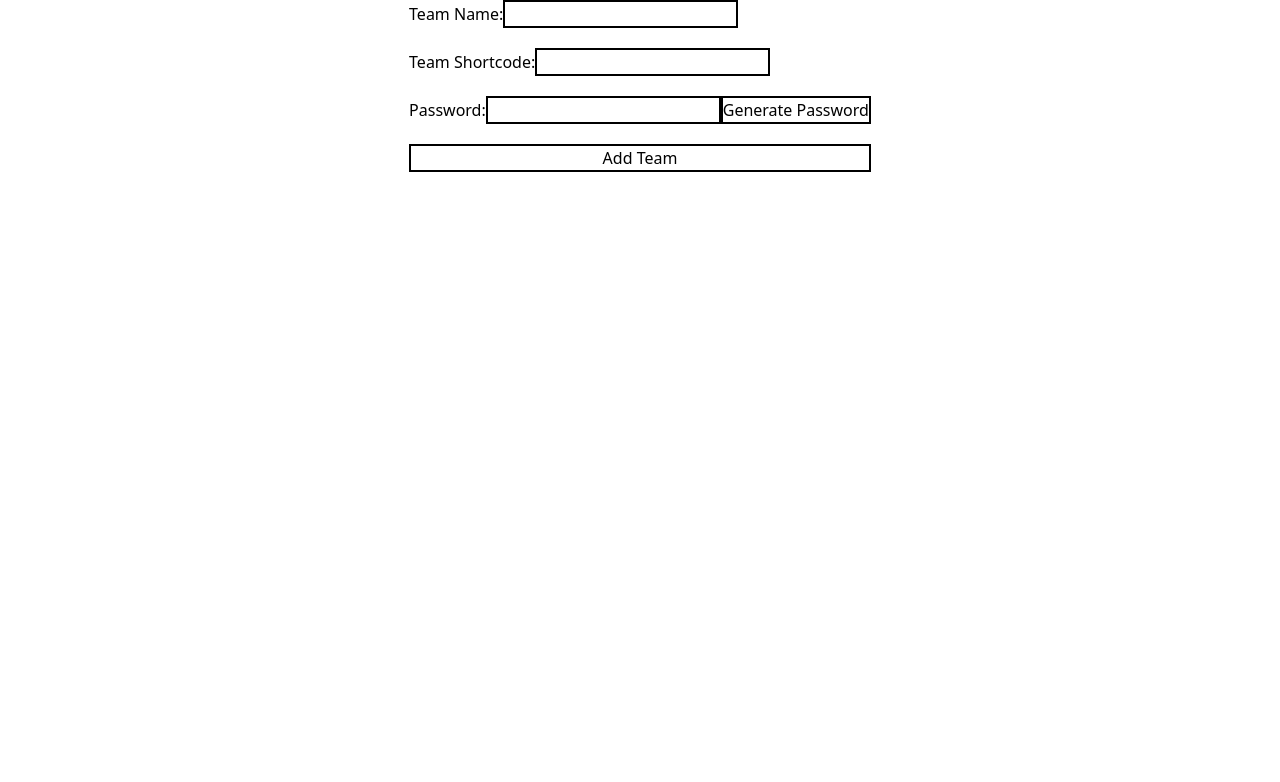
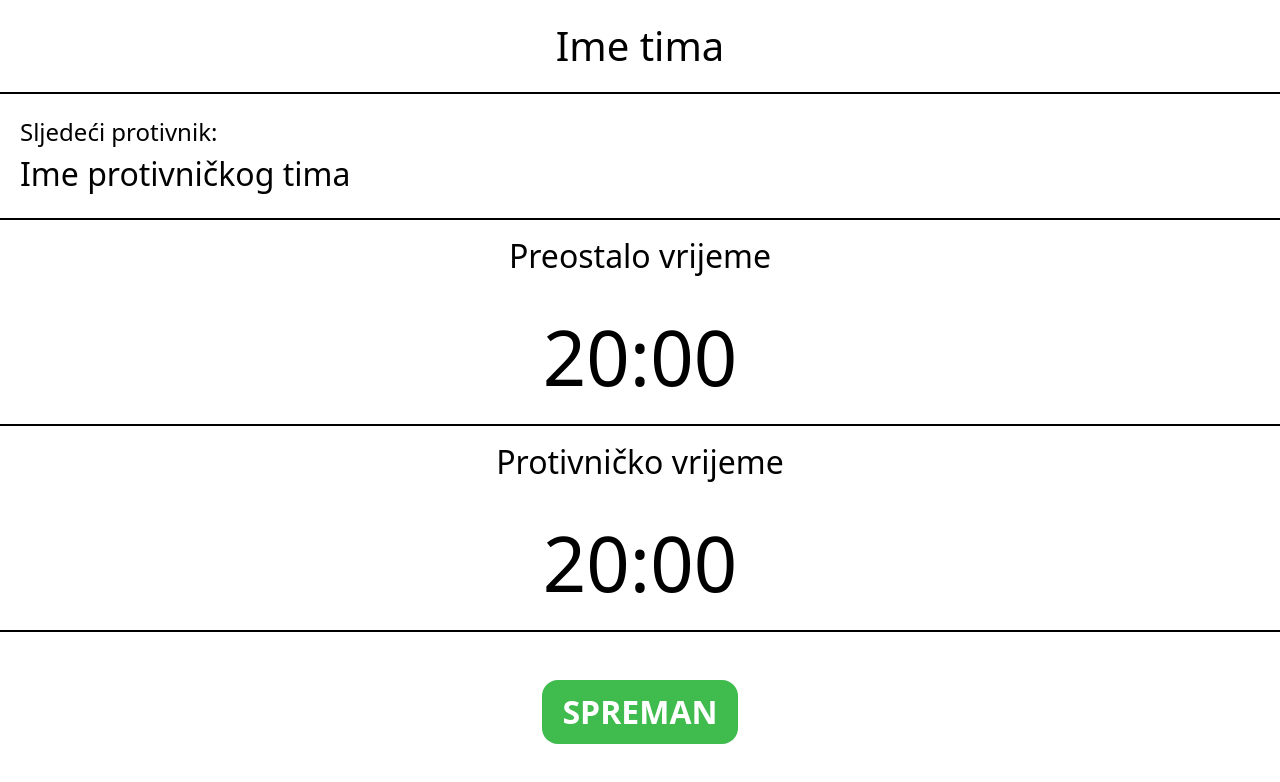
Before and after one commit to noagalic1705/fightboticsDraftManager, a React (Create React App) app: page / in a window 1280 px wide. Shown: the top 782 px of the page. Built offline with nearby package versions, Linux system fonts and the light colour scheme.

Commit message:
feat: added loginPage and teamDashboard

```diff
--- a/src/App.jsx
+++ b/src/App.jsx
@@ -1,10 +1,18 @@
-import TeamForm from './views/addTeam';
+import TeamForm from "./views/addTeam";
+import LoginPage from "./views/loginPage";
+import TeamDash from "./views/teamDash";
 
 function App() {
   return (
     <div className="App">
       <div>
-        <TeamForm />
+        {/*
+          <TeamForm />
+        */}
+        {/*
+        <LoginPage />
+        */}
+        <TeamDash/>
       </div>
     </div>
   );
--- /dev/null
+++ b/src/styles/loginPage.css
@@ -0,0 +1,45 @@
+.inputLogin {
+  background-color: rgb(222, 222, 222);
+  /*border: 2px solid gray;*/
+  border-radius: 8px;
+  font-size: 28px;
+}
+
+.inputHeadingLogin {
+  font-size: 16px;
+}
+
+.loginField {
+  display: flex;
+  flex-direction: column;
+  width: 100%; /*Eventualno ak oces da idem sam s tipa 80% widthom*/
+  padding: 20px 40px 0 40px;
+}
+
+.headingLogin {
+  font-size: 36px;
+  width: 80%;
+  margin-top: 20px;
+  text-align: center;
+  font-weight: 600;
+  text-transform: uppercase;
+}
+
+.buttonLogin {
+  background-color: blueviolet; /*Neka fightbotics boja ovdje*/
+  border-radius: 10px;
+  width: 120px;
+  height: 40px;
+  margin-top: 20px;
+  color: white;
+}
+.buttonLogin:active {
+  background-color: yellow;
+  color: black;
+}
+
+.login {
+  display: flex;
+  flex-direction: column;
+  align-items: center;
+}
--- /dev/null
+++ b/src/styles/teamDash.css
@@ -0,0 +1,58 @@
+.teamDash {
+  width: 100vw;
+  height: 100vh;
+  display: flex;
+  flex-direction: column;
+  align-items: center;
+}
+
+.teamDash hr {
+  border: 1px solid black;
+  width: 100%;
+}
+
+.teamNameDash {
+  font-size: 40px;
+  margin: 16px 0;
+}
+
+.nextRivalTeamDash {
+  padding: 0 20px;
+  width: 100%;
+  margin: 20px 0;
+}
+.nextRivalTeamDash h4 {
+  font-size: 24px;
+}
+
+.nextRivalTeamDash h3 {
+  font-size: 32px;
+}
+.timerDash {
+  display: flex;
+  flex-direction: column;
+  align-items: center;
+}
+
+.timerDash h4 {
+  font-size: 32px;
+  margin-top: 12px;
+}
+
+.timerDash h2 {
+  font-size: 76px;
+  font-weight: 500;
+  height: fit-content;
+  margin: 20px 0 10px 0;
+}
+
+.teamReadyButton {
+  padding: 8px 20px;
+  background-color: #40bb4e;
+  border-radius: 16px;
+  margin-top: 48px;
+  color: white;
+  text-transform: uppercase;
+  font-size: 32px;
+  font-weight: 700;
+}
--- /dev/null
+++ b/src/views/loginPage.jsx
@@ -0,0 +1,33 @@
+import React, { useState } from "react";
+import "../styles/loginPage.css";
+
+const InputField = ({ title, onType }) => {
+  return (
+    <div className="loginField">
+      <h3 className="inputHeadingLogin">{title}</h3>
+      <input onChange={onType} className="inputLogin" />
+    </div>
+  );
+};
+
+const LoginPage = () => {
+  const [name, setName] = useState("");
+  const [pass, setPass] = useState("");
+
+  const login = () => {
+    console.log("neki kul api poziv ovdje");
+  };
+
+  return (
+    <section className="login">
+      <h1 className="headingLogin">Fightbotics Fight Manager</h1>
+      <InputField title="Ime tima" onType={(e) => setName(e.target.value)} />
+      <InputField title="Lozinka" onType={(e) => setPass(e.target.value)} />
+      <button className="buttonLogin" onClick={login}>
+        Prijavi se
+      </button>
+    </section>
+  );
+};
+
+export default LoginPage;
--- /dev/null
+++ b/src/views/teamDash.jsx
@@ -0,0 +1,39 @@
+import React, { useState } from "react";
+import "../styles/teamDash.css";
+
+const Timer = ({ title, seconds }) => {
+  return (
+    <div className="timerDash">
+      <h4 className="">{title}</h4>
+      <h2 className="">
+        {Math.floor(seconds / 60)}:{seconds % 60 ? seconds % 60 : "00"}
+      </h2>
+    </div>
+  );
+};
+
+const TeamDash = () => {
+  const [teamName, setTeamName] = useState("Ime tima");
+  const [rivalTeamName, setRivalTeamName] = useState("Ime protivničkog tima");
+  const [secondsLeft, setSecondsLeft] = useState(20 * 60);
+  const [secondsLeftRival, setSecondsLeftRival] = useState(20 * 60); //Sekunde su mi bile najlogicnije
+
+  return (
+    <section className="teamDash">
+      <h1 className="teamNameDash">{teamName}</h1>
+      <hr />
+      <article className="nextRivalTeamDash">
+        <h4>Sljedeći protivnik:</h4>
+        <h3 className="nextRivalNameDash">{rivalTeamName}</h3>
+      </article>
+      <hr />
+      <Timer title="Preostalo vrijeme" seconds={secondsLeft} />
+      <hr />
+      <Timer title="Protivničko vrijeme" seconds={secondsLeftRival} />
+      <hr />
+      <button className="teamReadyButton">Spreman</button>
+    </section>
+  );
+};
+
+export default TeamDash;
```
